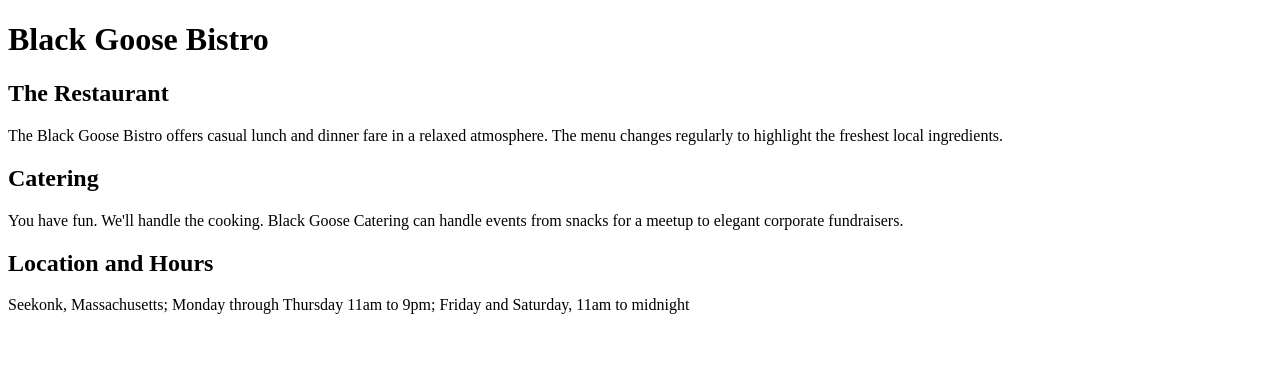
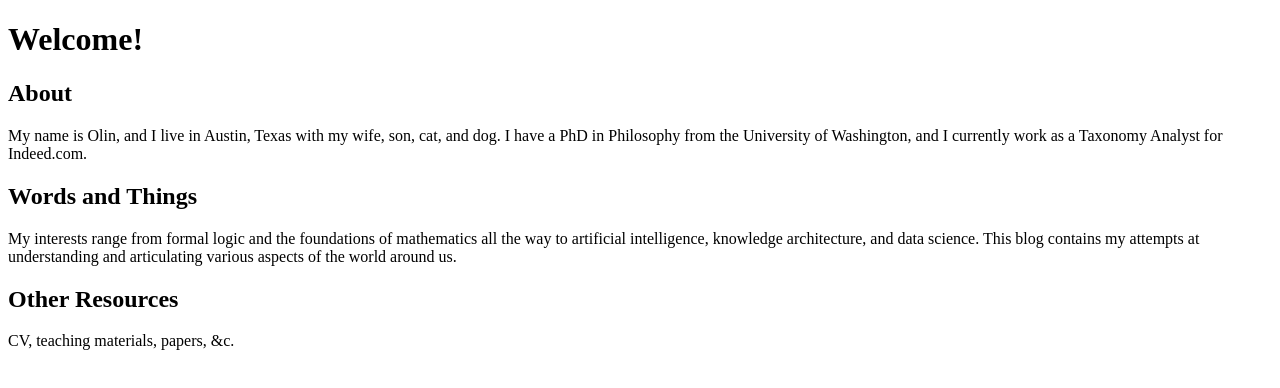
Before and after one commit to robuso/Words_and_Things, a plain HTML site: page index.html in a window 1280 px wide. Drawn offline with Linux system fonts and the light colour scheme.

Commit message:
started index in earnest switched practice to index-copy

```diff
--- a/index.html
+++ b/index.html
@@ -7,15 +7,16 @@
 </head>
 
 <body>
-<h1>Black Goose Bistro</h1>
+<h1>Welcome!</h1>
 
-<h2>The Restaurant</h2>
-    <p>The Black Goose Bistro offers casual lunch and dinner fare in a relaxed atmosphere. The menu changes regularly to highlight the freshest local ingredients.</p>
-<h2>Catering</h2>
-    <p>You have fun. We'll handle the cooking. Black Goose Catering can handle events from snacks for a meetup to elegant corporate fundraisers.</p>
+<h2>About</h2>
+    <p>My name is Olin, and I live in Austin, Texas with my wife, son, cat, and dog. I have a PhD in Philosophy from the University of Washington, and I currently work as a Taxonomy Analyst for Indeed.com.</p>
 
-<h2>Location and Hours</h2>
-    <p>Seekonk, Massachusetts; Monday through Thursday 11am to 9pm; Friday and Saturday, 11am to midnight</p>
+<h2>Words and Things</h2>
+    <p>My interests range from formal logic and the foundations of mathematics all the way to artificial intelligence, knowledge architecture, and data science. This blog contains my attempts at understanding and articulating various aspects of the world around us.</p>
+
+<h2>Other Resources</h2>
+    <p>CV, teaching materials, papers, &c. </p>
 </body>
 
 
```
Also changed, not shown: index-copy.html (added, +23 -0 lines).
